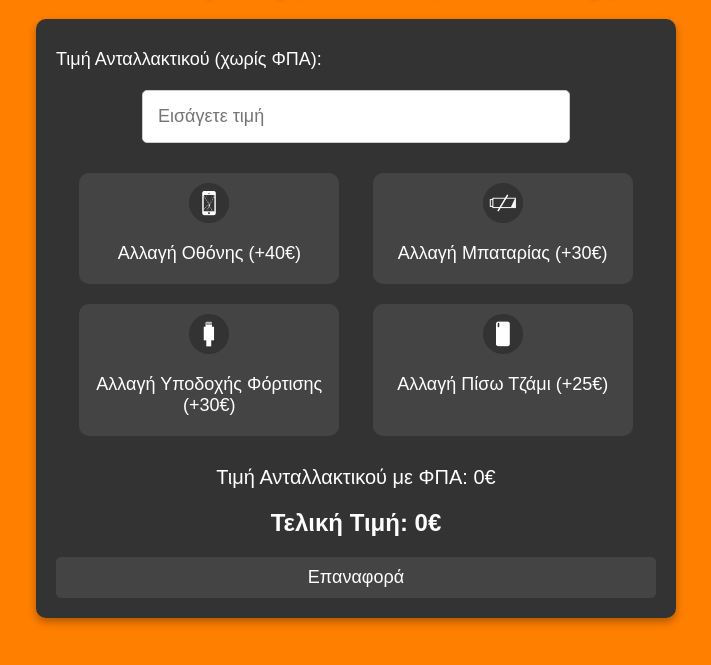
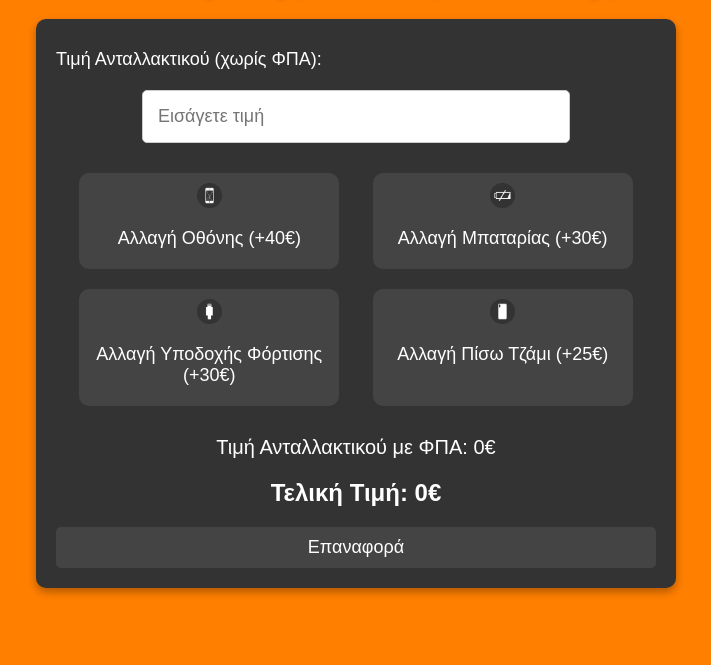
Before and after one commit to Pankp/Calculate-Repair, a plain HTML site: page index.html in a window 1280 px wide. Shown: the part 81-746 px from the top of the page, without its empty margins (284-995 px from the left). Drawn offline with Linux system fonts and the light colour scheme.

Commit message:
Update index.html

```diff
--- a/index.html
+++ b/index.html
@@ -51,8 +51,8 @@
             background-color: #444; /* Default background color */
         }
         .option img {
-            width: 40px; /* Μικρότερα εικονίδια */
-            height: 40px;
+            width: 25px; /* Μικρότερα εικονίδια (50% μικρότερα από πριν) */
+            height: 25px;
             margin-bottom: 10px;
         }
         .option.selected {
```
